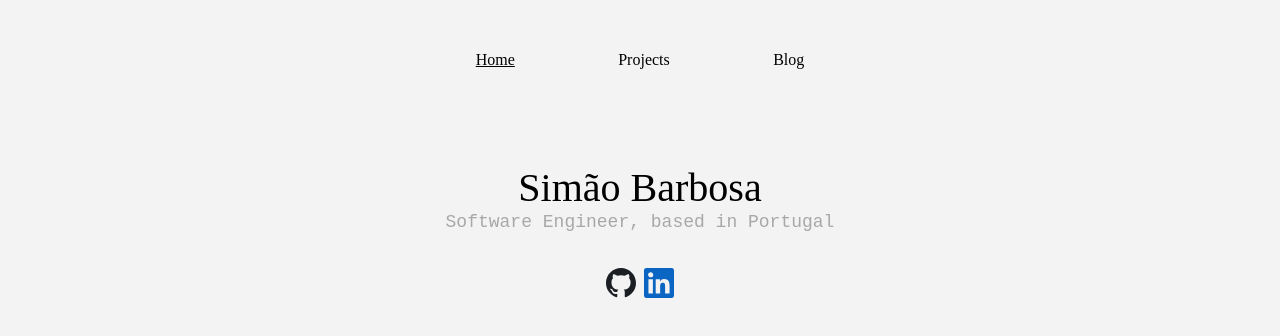
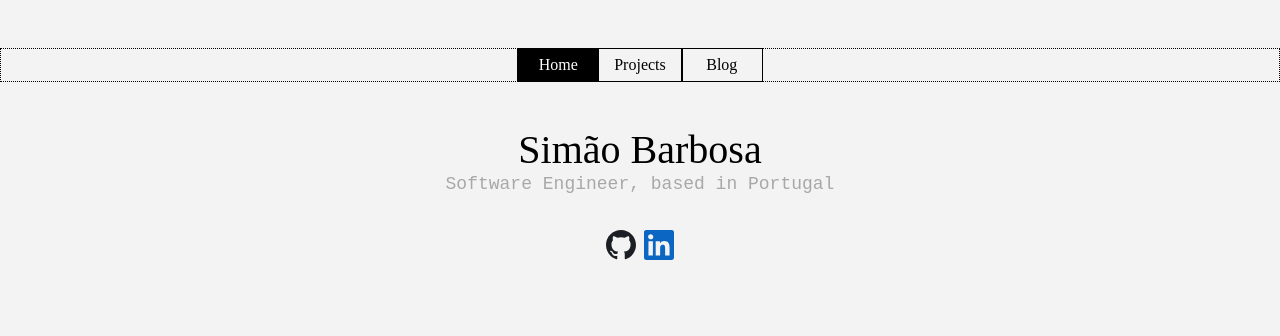
Before and after one commit to simaopsbarbosa/personal-website, a SvelteKit app in the folder frontend/: page / in a window 1280 px wide. Shown: the top 336 px of the page. Built offline with nearby package versions, Linux system fonts and the light colour scheme.

Commit message:
i fucking love this fucking nav bar

```diff
--- /dev/null
+++ b/frontend/src/lib/components/NavButton.svelte
@@ -0,0 +1,7 @@
+<script>
+    let { title, link, isClicked } = $props();
+</script>
+
+<div class="px-4 py-1 min-w-20 text-center outline outline-black" class:bg-black={isClicked} class:text-white={isClicked}>
+    <a href={link} class=" hover:underline">{title}</a>
+</div>
--- a/frontend/src/routes/+layout.svelte
+++ b/frontend/src/routes/+layout.svelte
@@ -4,6 +4,7 @@
 	import favicon from '$lib/assets/favicon.svg';
 	import { resolve } from '$app/paths';
 	import { page } from '$app/state';
+	import NavButton from '$lib/components/NavButton.svelte';
 
 	let { children } = $props();
 
@@ -18,12 +19,14 @@
 
 <svelte:head><link rel="icon" href={favicon} /></svelte:head>
 
+<nav class="flex my-12 mx-auto justify-center max-w-md min-w-full border border-dotted">
+	<NavButton title="Home" link={resolve('/')} isClicked={isActive('/')} />
+	<NavButton title="Projects" link={resolve('/projects')} isClicked={isActive('/projects')} />
+	<NavButton title="Blog" link={resolve('/blog')} isClicked={isActive('/blog')} />
+</nav>
+
 <div class="max-w-5xl mx-auto min-h-screen">
-	<nav class="flex gap-4 px-4 py-12 mx-auto justify-around max-w-md">
-		<a href={resolve('/')} class:underline={isActive('/')}>Home</a>
-		<a href={resolve('/projects')} class:underline={isActive('/projects')}>Projects</a>
-		<a href={resolve('/blog')} class:underline={isActive('/blog')}>Blog</a>
-	</nav>
+
 
 	{@render children()}
 </div>
```
